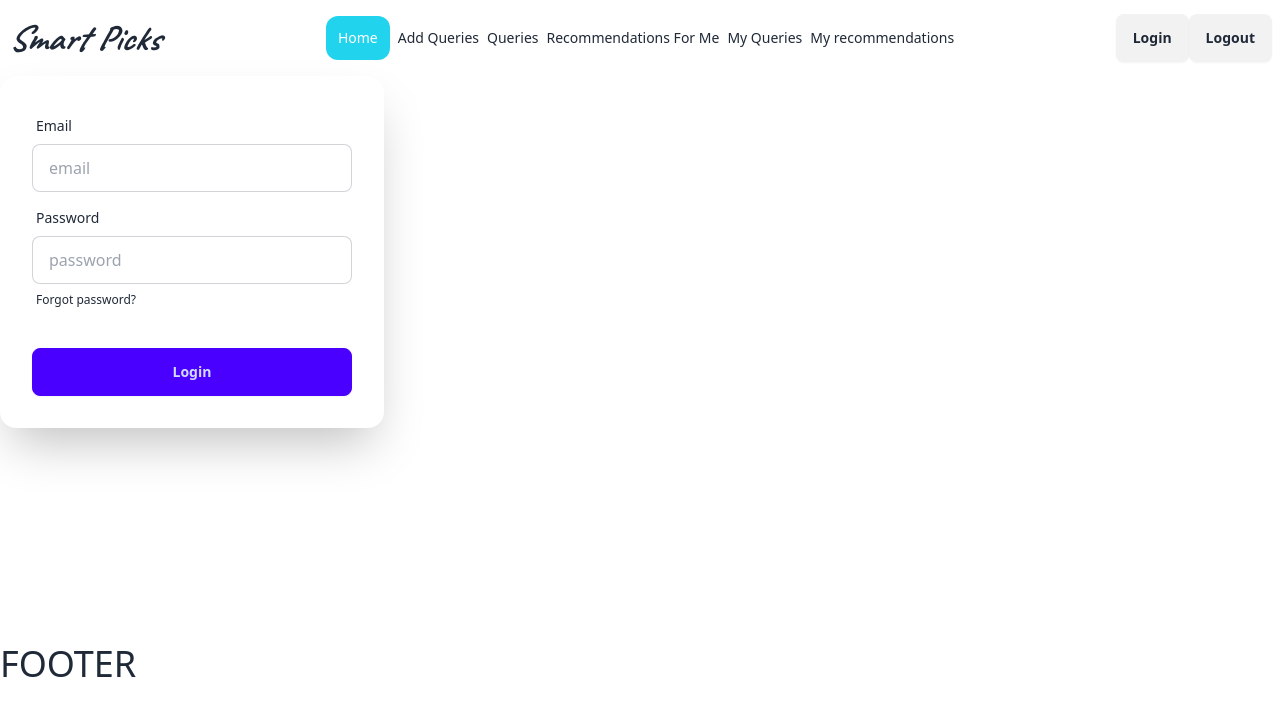
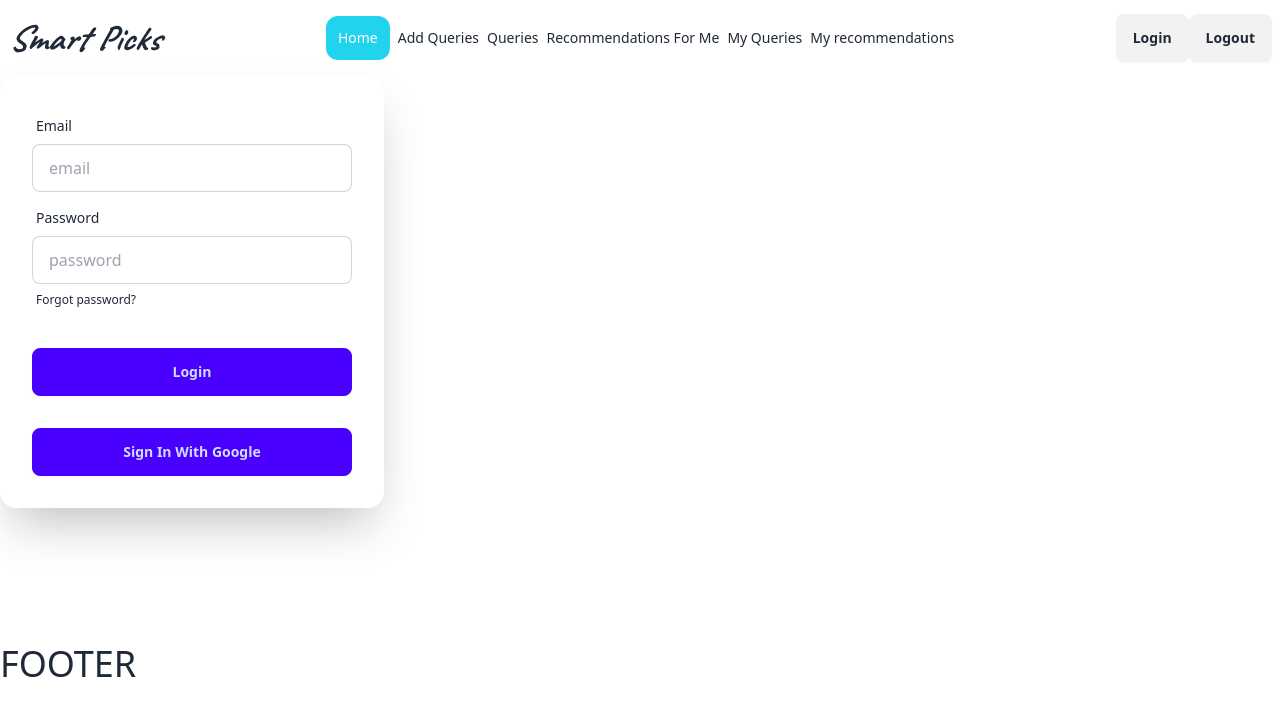
Before and after one commit to golamsarwar96/smart-picks-app-client, a React (Vite) app: page /login in a window 1280 px wide. Shown: the top 716 px of the page. Built offline with nearby package versions, Linux system fonts and the light colour scheme; no server answers; a web font is replaced by a local one.

Commit message:
google sign in implemented.

```diff
--- a/src/pages/authentication/Login.jsx
+++ b/src/pages/authentication/Login.jsx
@@ -3,7 +3,8 @@ import { AuthContext } from "../../provider/AuthProvider";
 import toast from "react-hot-toast";
 
 const Login = () => {
-  const { userSignIn } = useContext(AuthContext);
+  const { userSignIn, signInWithGoogle } = useContext(AuthContext);
+
   const handleLogin = async (e) => {
     e.preventDefault();
     const form = e.target;
@@ -19,6 +20,18 @@ const Login = () => {
       console.log(err);
       toast.error(err.message);
     }
+  };
+
+  const handleGoogleSignIn = () => {
+    signInWithGoogle()
+      .then((result) => {
+        console.log(result.user);
+        toast.success("Successful");
+      })
+      .catch((err) => {
+        console.log(err);
+        toast.error(err.message);
+      });
   };
   return (
     <div>
@@ -56,6 +69,11 @@ const Login = () => {
           <div className="form-control mt-6">
             <button className="btn btn-primary">Login</button>
           </div>
+          <div className="form-control mt-6">
+            <button onClick={handleGoogleSignIn} className="btn btn-primary">
+              Sign In With Google
+            </button>
+          </div>
         </form>
       </div>
     </div>
--- a/src/provider/AuthProvider.jsx
+++ b/src/provider/AuthProvider.jsx
@@ -3,10 +3,14 @@ import {
   createUserWithEmailAndPassword,
   onAuthStateChanged,
   signInWithEmailAndPassword,
+  signInWithPopup,
   signOut,
 } from "firebase/auth";
 import { auth } from "../firebase/firebase.init";
+import { GoogleAuthProvider } from "firebase/auth";
+
 export const AuthContext = createContext(null);
+const googleProvider = new GoogleAuthProvider();
 const AuthProvider = ({ children }) => {
   const [user, setUser] = useState("");
   const [loading, setLoading] = useState(true);
@@ -37,12 +41,17 @@ const AuthProvider = ({ children }) => {
     return await signOut(auth);
   };
 
+  const signInWithGoogle = () => {
+    return signInWithPopup(auth, googleProvider);
+  };
+
   const authInfo = {
     userRegister,
     setUser,
     userSignIn,
     logOut,
     user,
+    signInWithGoogle,
   };
 
   return (
```
